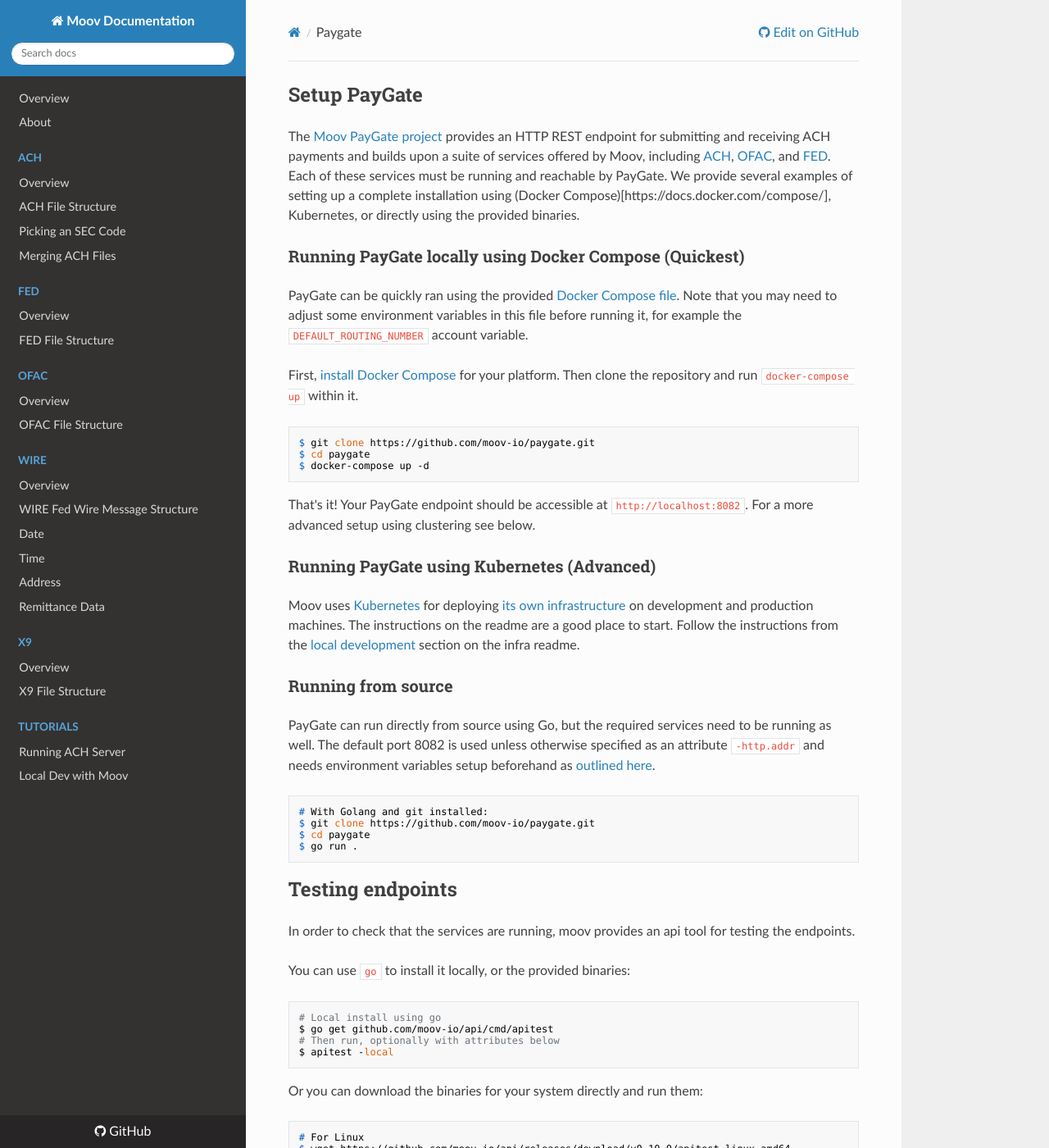
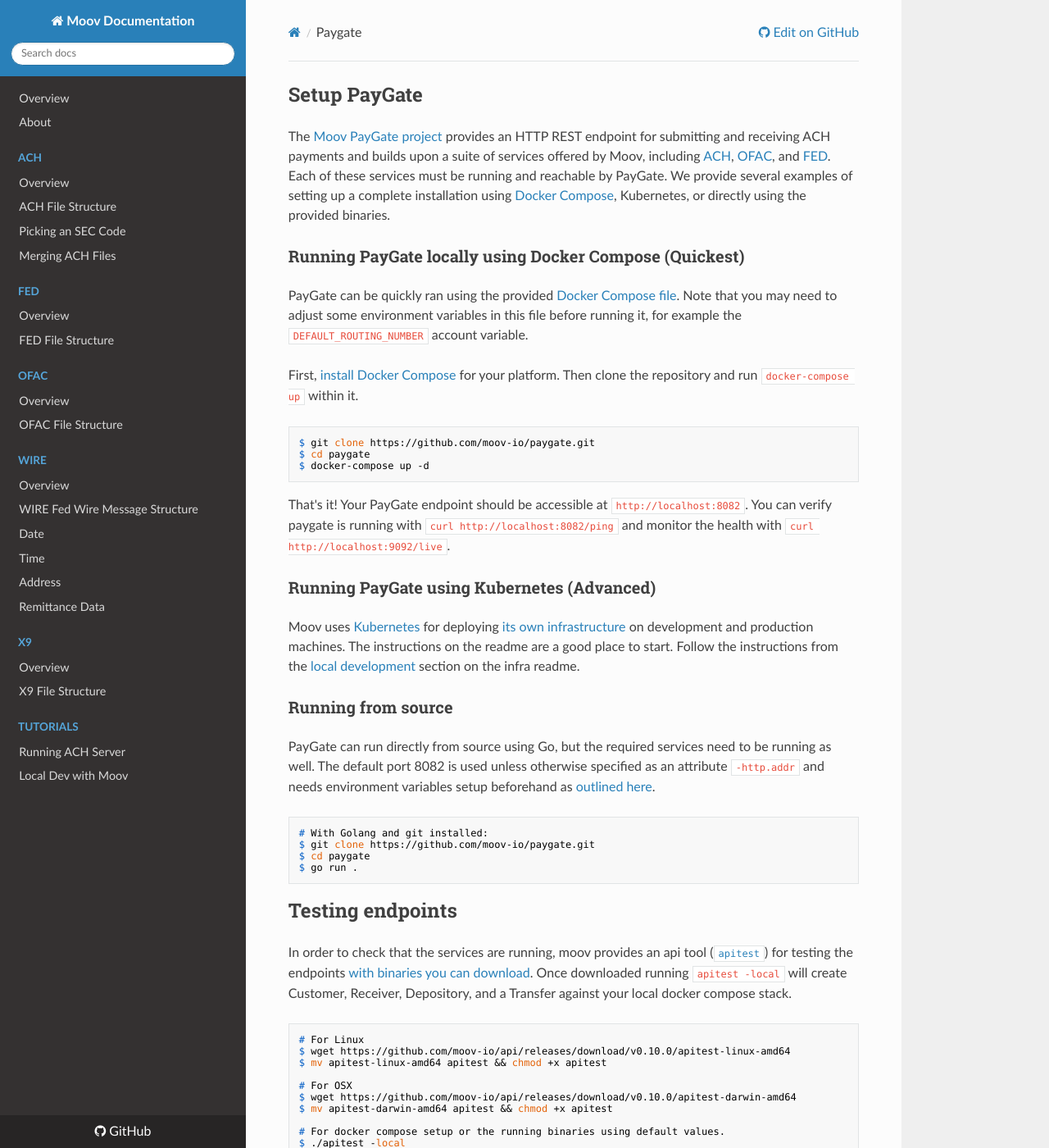
Before and after one commit to wadearnold/docs, an MkDocs documentation site: the page built from docs/tutorials/paygate.md, in a window 1280 px wide and 1400 px high. Shown: the whole window at 82% size. Built offline with MkDocs 1.6.1, drawn with Linux system fonts in a browser that asks for light colours; nearby versions of some CDN libraries; old or Windows-style settings are respelled for this version of MkDocs; some of the changed text lies outside the part shown.

Commit message:
docs/tutorials: minor cleanup for paygate

````diff
--- a/docs/tutorials/paygate.md
+++ b/docs/tutorials/paygate.md
@@ -1,6 +1,6 @@
 ## Setup PayGate
 
-The [Moov PayGate project](https://github.com/moov-io/paygate) provides an HTTP REST endpoint for submitting and receiving ACH payments and builds upon a suite of services offered by Moov, including [ACH](https://github.com/moov-io/ach), [OFAC](https://github.com/moov-io/ofac), and [FED](https://github.com/moov-io/fed). Each of these services must be running and reachable by PayGate. We provide several examples of setting up a complete installation using (Docker Compose)[https://docs.docker.com/compose/], Kubernetes, or directly using the provided binaries.
+The [Moov PayGate project](https://github.com/moov-io/paygate) provides an HTTP REST endpoint for submitting and receiving ACH payments and builds upon a suite of services offered by Moov, including [ACH](https://github.com/moov-io/ach), [OFAC](https://github.com/moov-io/ofac), and [FED](https://github.com/moov-io/fed). Each of these services must be running and reachable by PayGate. We provide several examples of setting up a complete installation using [Docker Compose](https://docs.docker.com/compose/), Kubernetes, or directly using the provided binaries.
 
 ### Running PayGate locally using Docker Compose (Quickest)
 
@@ -13,7 +13,8 @@
 $ cd paygate
 $ docker-compose up -d
 ```
-That's it! Your PayGate endpoint should be accessible at `http://localhost:8082`.  For a more advanced setup using clustering see below.
+
+That's it! Your PayGate endpoint should be accessible at `http://localhost:8082`. You can verify paygate is running with `curl http://localhost:8082/ping` and monitor the health with `curl http://localhost:9092/live`.
 
 ### Running PayGate using Kubernetes (Advanced)
 
@@ -32,16 +33,8 @@
 
 ## Testing endpoints
 
-In order to check that the services are running, moov provides an api tool for testing the endpoints.
+In order to check that the services are running, moov provides an api tool ([`apitest`](https://github.com/moov-io/api#apitest)) for testing the endpoints [with binaries you can download](https://github.com/moov-io/api/releases). Once downloaded running `apitest -local` will create Customer, Receiver, Depository, and a Transfer against your local docker compose stack.
 
-You can use `go` to install it locally, or the provided binaries:
-```
-# Local install using go
-$ go get github.com/moov-io/api/cmd/apitest
-# Then run, optionally with attributes below
-$ apitest -local
-```
-Or you can download the binaries for your system directly and run them:
 ```
 # For Linux
 $ wget https://github.com/moov-io/api/releases/download/v0.10.0/apitest-linux-amd64
````
Also changed, not shown: other parts of docs/tutorials/paygate.md (+6 -6 lines).
